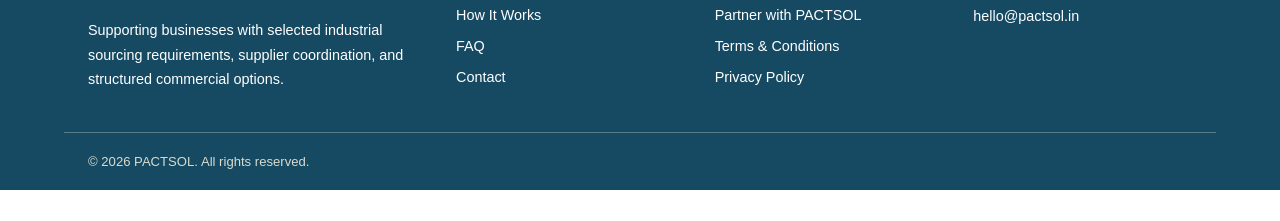
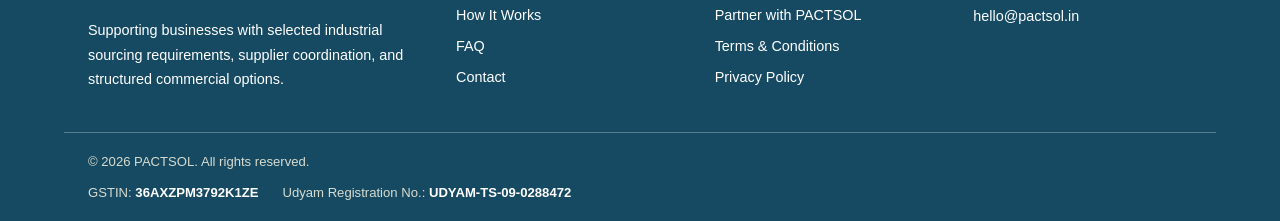
Before and after one commit to bizchat1356/pactsol, an Astro site in the folder Pactsol_1.0/: page / in a window 1280 px wide. Shown: the part 6783-7004 px from the top of the page. Before the commit the page ends 6973 px from the top, so only its background shows below. Built offline with nearby package versions, Linux system fonts and the light colour scheme; Astro itself is replaced by a stand-in of ours.

Commit message:
Display GSTIN and Udyam registration details in site footer

```diff
--- a/Pactsol_1.0/src/components/Footer.astro
+++ b/Pactsol_1.0/src/components/Footer.astro
@@ -92,5 +92,31 @@
     <p>
       © {new Date().getFullYear()} PACTSOL. All rights reserved.
     </p>
+
+    <p class="site-footer__registration-details">
+      <span>GSTIN: <strong>36AXZPM3792K1ZE</strong></span>
+      <span>Udyam Registration No.: <strong>UDYAM-TS-09-0288472</strong></span>
+    </p>
   </div>
 </footer>
+
+<style>
+  .site-footer__registration-details {
+    display: flex;
+    flex-wrap: wrap;
+    gap: 4px 24px;
+    padding-top: 10px;
+  }
+
+  .site-footer__registration-details strong {
+    color: var(--color-white);
+    font-weight: 600;
+  }
+
+  @media (max-width: 600px) {
+    .site-footer__registration-details {
+      flex-direction: column;
+      gap: 4px;
+    }
+  }
+</style>
```
